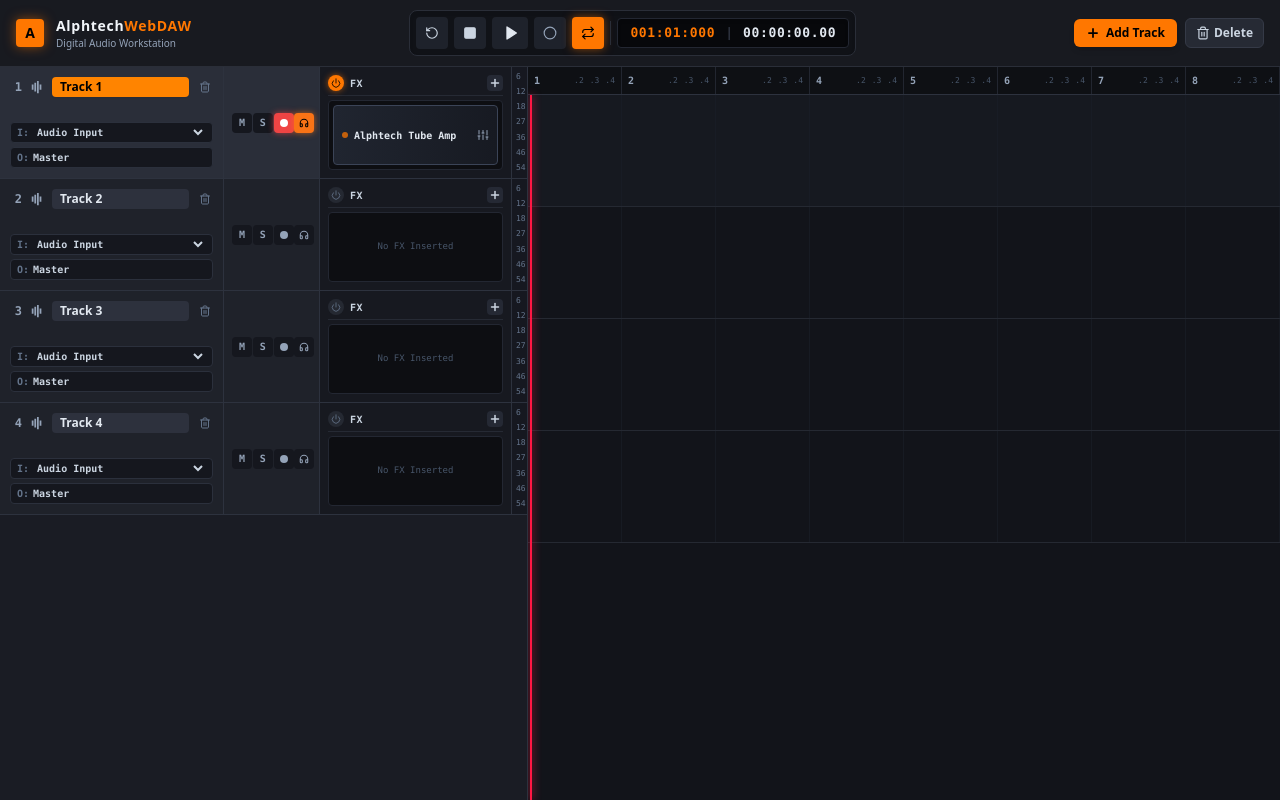
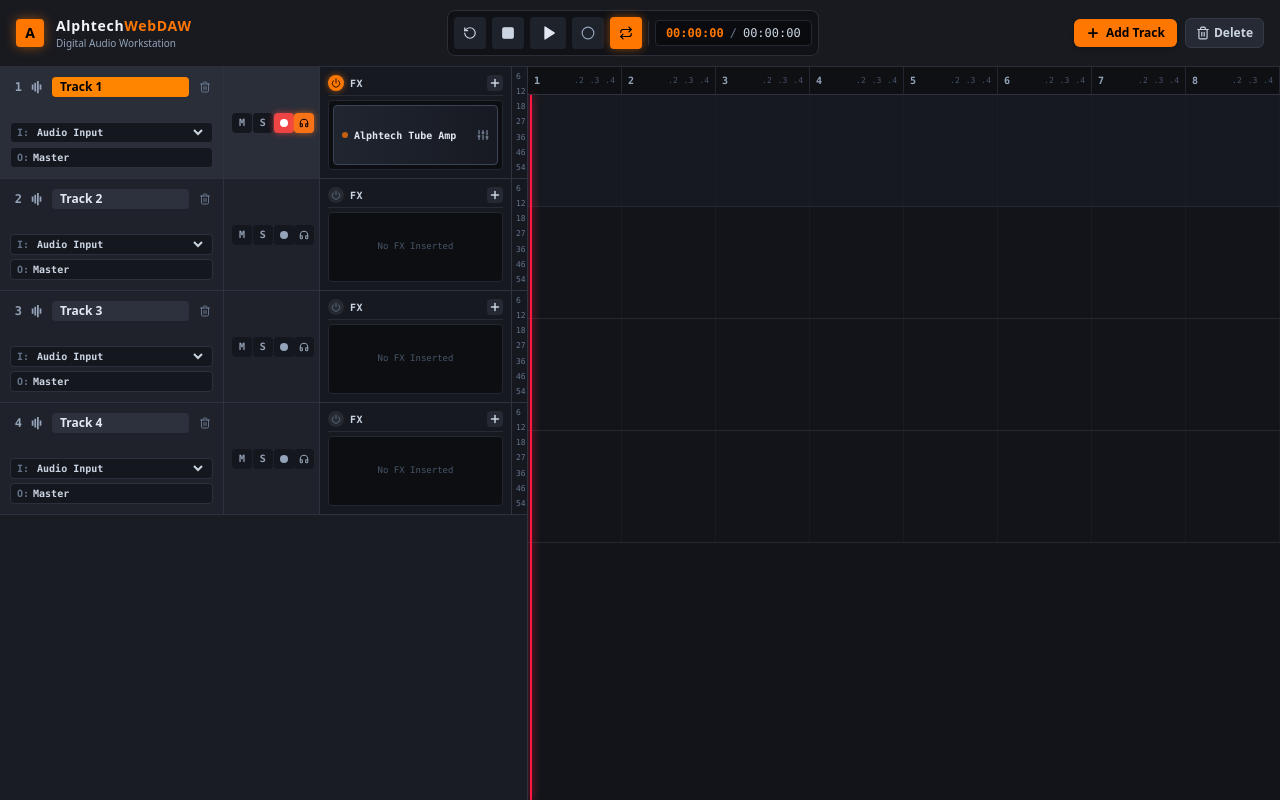
Before and after one commit to mikedevman/AlphtechWebDAW, a React (Vite) app: page / in a window 1280 px wide. Built offline with nearby package versions, Linux system fonts and the light colour scheme.

Commit message:
fix: change time display to 00:00:00 / 00:00:00 format

```diff
--- a/src/App.tsx
+++ b/src/App.tsx
@@ -92,8 +92,7 @@ export function App() {
   const [isPlaying, setIsPlaying] = useState(false);
   const [isRecording, setIsRecording] = useState(false);
   const [isLooping, setIsLooping] = useState(true);
-  const [timecode, setTimecode] = useState('00:00:00.00');
-  const [measureBeatTick, setMeasureBeatTick] = useState('001:01:000');
+  const [timecode, setTimecode] = useState('00:00:00');
   const [playheadPos, setPlayheadPos] = useState(0);
 
   const startTimeRef = useRef(0);
@@ -119,21 +118,13 @@ export function App() {
         // Playhead position percentage across timeline (0 to 85% matches audio clip)
         setPlayheadPos((currentLoopSec / loopDuration) * 85);
 
-        // SMPTE Timecode
-        const mins = Math.floor(elapsed / 60);
-        const secs = Math.floor(elapsed % 60);
-        const ms = Math.floor((elapsed * 100) % 100);
+        // Format as HH:MM:SS (00:00:00)
+        const totalSecs = Math.floor(elapsed);
+        const hrs = Math.floor(totalSecs / 3600);
+        const mins = Math.floor((totalSecs % 3600) / 60);
+        const secs = totalSecs % 60;
         setTimecode(
-          `${String(mins).padStart(2, '0')}:${String(secs).padStart(2, '0')}.${String(ms).padStart(2, '0')}`
-        );
-
-        // 110 BPM Measure : Beat : Tick
-        const beatsTotal = elapsed * (110 / 60);
-        const measure = Math.floor(beatsTotal / 4) + 1;
-        const beat = (Math.floor(beatsTotal) % 4) + 1;
-        const tickVal = Math.floor((beatsTotal % 1) * 960);
-        setMeasureBeatTick(
-          `${String(measure).padStart(3, '0')}:${String(beat).padStart(2, '0')}:${String(tickVal).padStart(3, '0')}`
+          `${String(hrs).padStart(2, '0')}:${String(mins).padStart(2, '0')}:${String(secs).padStart(2, '0')}`
         );
       } else {
         setPlayheadPos(0);
@@ -168,8 +159,7 @@ export function App() {
   const handleStop = () => {
     engine.stopPlayback();
     setIsPlaying(false);
-    setTimecode('00:00:00.00');
-    setMeasureBeatTick('001:01:000');
+    setTimecode('00:00:00');
     setPlayheadPos(0);
   };
 
@@ -241,8 +231,8 @@ export function App() {
         isPlaying={isPlaying}
         isRecording={isRecording}
         isLooping={isLooping}
-        timecode={timecode}
-        measureBeatTick={measureBeatTick}
+        timeDisplay={timecode}
+        totalTimeDisplay="00:00:00"
         onPlay={handlePlay}
         onStop={handleStop}
         onRewind={handleRewind}
--- a/src/components/ControlPanel.tsx
+++ b/src/components/ControlPanel.tsx
@@ -5,8 +5,8 @@ interface ControlPanelProps {
   isPlaying: boolean;
   isRecording: boolean;
   isLooping: boolean;
-  timecode: string;
-  measureBeatTick: string;
+  timeDisplay: string;
+  totalTimeDisplay?: string;
   onPlay: () => void;
   onStop: () => void;
   onRewind: () => void;
@@ -21,8 +21,8 @@ export const ControlPanel: React.FC<ControlPanelProps> = ({
   isPlaying,
   isRecording,
   isLooping,
-  timecode,
-  measureBeatTick,
+  timeDisplay,
+  totalTimeDisplay = '00:00:00',
   onPlay,
   onStop,
   onRewind,
@@ -102,16 +102,12 @@ export const ControlPanel: React.FC<ControlPanelProps> = ({
         </button>
 
         {/* Position & Timecode Display */}
-        <div className="h-6 w-[1px] bg-[#2a2e38] mx-2" />
+        <div className="h-6 w-[1px] bg-[#2a2e38] mx-1.5" />
 
-        <div className="flex items-center gap-2.5 font-mono text-[13px] px-3 py-1 bg-[#07080b] rounded border border-[#232732] shadow-inner select-none">
-          <span className="text-[#ff7700] font-bold tracking-wider tabular-nums">
-            {measureBeatTick}
-          </span>
-          <span className="text-[#3b4252] font-light">|</span>
-          <span className="text-slate-200 font-semibold tracking-wider tabular-nums">
-            {timecode}
-          </span>
+        <div className="flex items-center space-x-1.5 font-mono text-xs px-2.5 py-1 bg-[#0a0b0e] rounded border border-[#232730]">
+          <span className="text-[#ff7700] font-bold">{timeDisplay}</span>
+          <span className="text-slate-500">/</span>
+          <span className="text-slate-300 font-medium">{totalTimeDisplay}</span>
         </div>
       </div>
 
```
